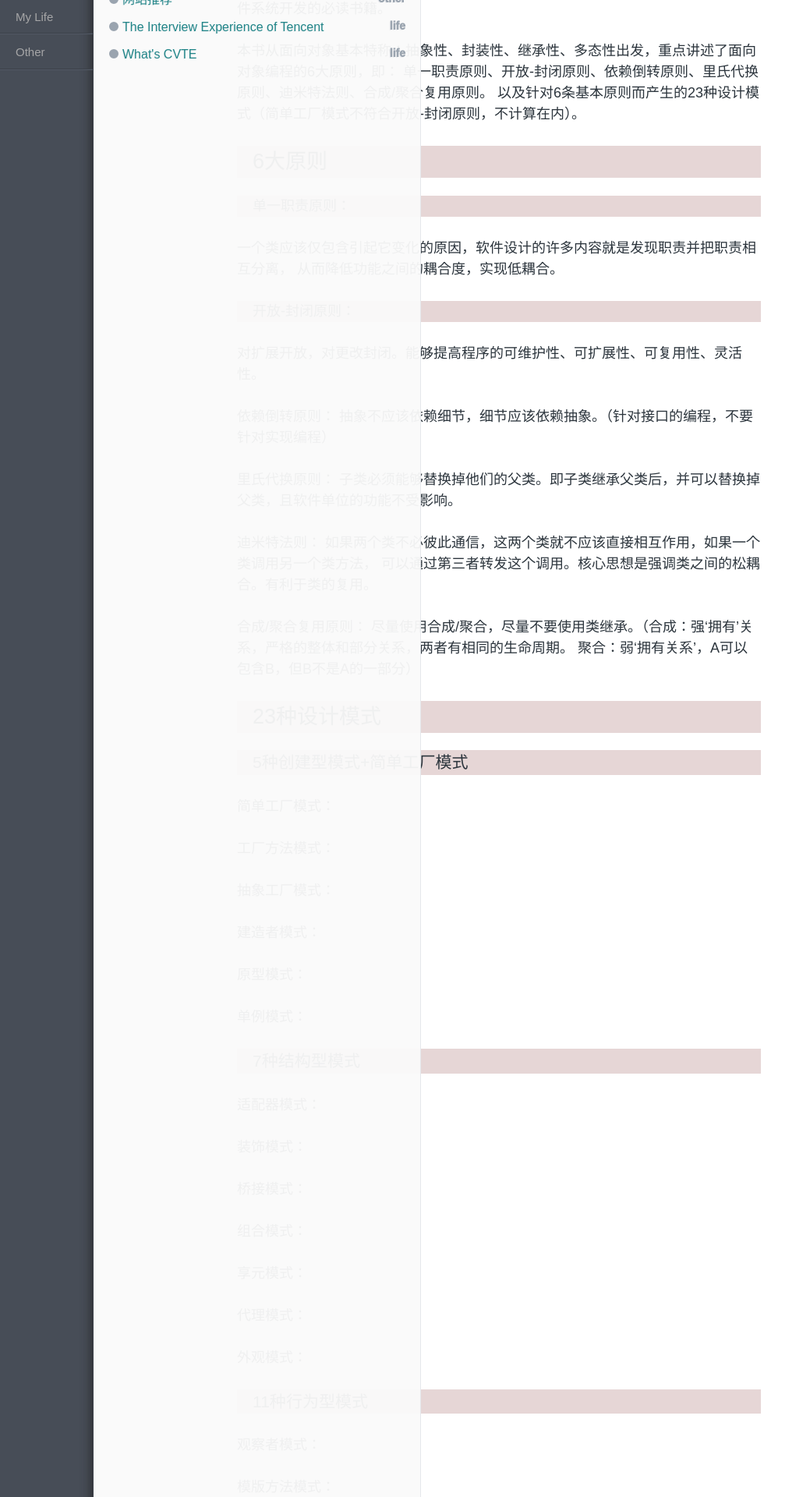
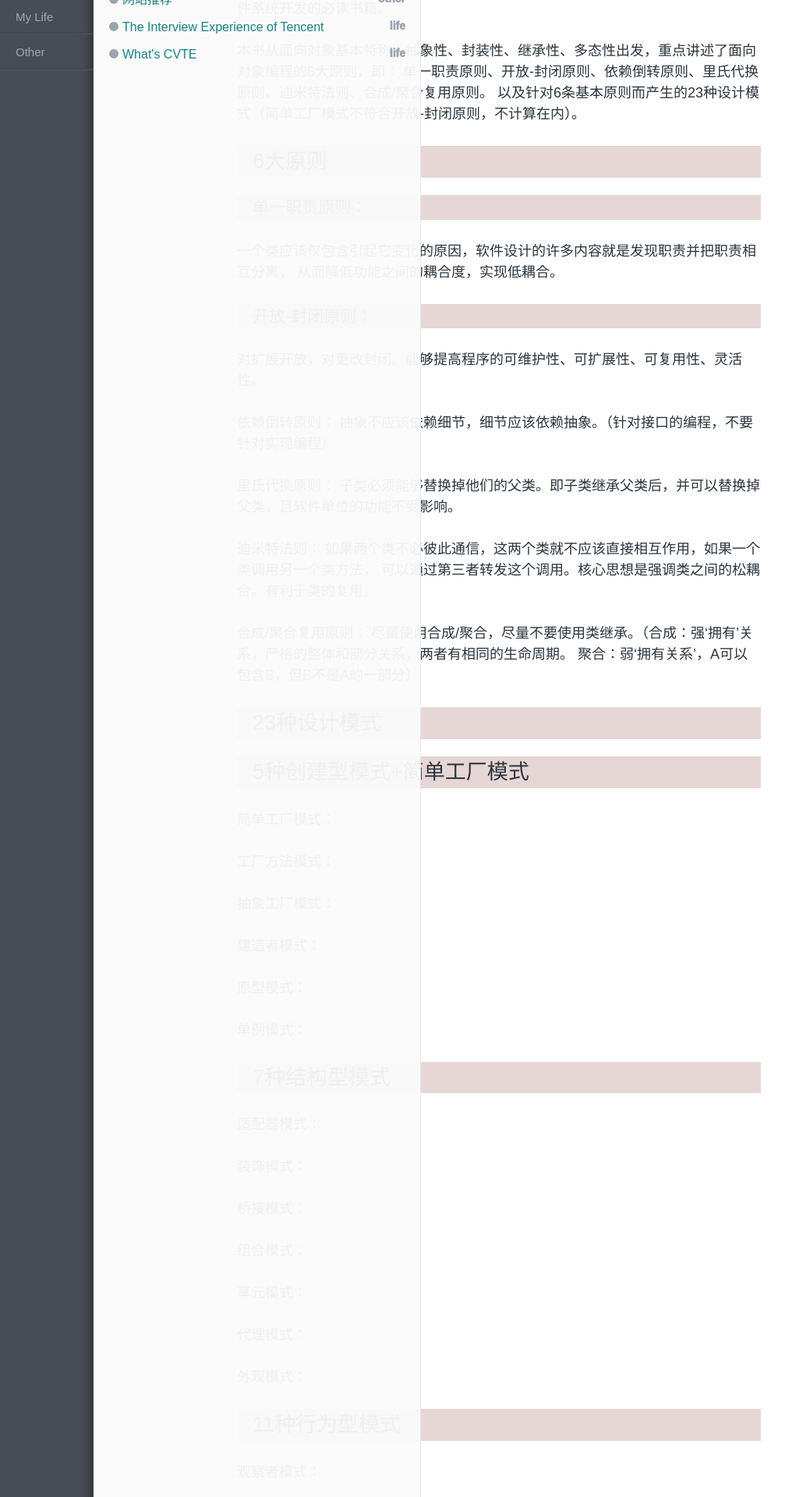
Before and after one commit to xnzaa/xnzaa.github.io, a Jekyll site: the page built from _posts/2016-01-26-《大话设计模式》读书笔记.md, in a window 1280 px wide. Shown: the part 442-2362 px from the top of the page at 78% size, without its empty margins (0-1039 px from the left). Built offline with Jekyll 4.4.1, drawn with Linux system fonts in a browser that asks for light colours; comment, search, counter and statistics services are not loaded.

Commit message:
修改大话设计模式

```diff
--- a/_posts/2016-01-26-《大话设计模式》读书笔记.md
+++ b/_posts/2016-01-26-《大话设计模式》读书笔记.md
@@ -4,12 +4,12 @@ title:  "《大话设计模式》-读书笔记"
 date:    2016-01-26 19:20
 categories: Life
 ---
-## 背景
+# 背景
 横穿2015年，感觉自己做了一堆傻事。随着研究生学习的深入，看到了身边各路大神，不老老实实学点东西，以后拿什么来装逼！
 一股压迫感油然而生。针对自己毫无面向对象编程思想的现状，大约花了4天时间，读了这本书，受益颇深，在此记录下一些东西，
 方便以后装逼。
 
-## 总述
+# 总述
 《大话设计模式》一书讲了一个“小菜”从面试受挫，一步步走向人生巅峰的故事，从对爱情、人生、理想等常见问题讨论开始，
 引出面向对象程序设计的思想，是大型软件系统开发的必读书籍。
 
@@ -17,13 +17,13 @@ categories: Life
 单一职责原则、开放-封闭原则、依赖倒转原则、里氏代换原则、迪米特法则、合成/聚合复用原则。
 以及针对6条基本原则而产生的23种设计模式（简单工厂模式不符合开放-封闭原则，不计算在内）。
 
-## 6大原则
+# 6大原则
 
-#### 单一职责原则：
+### 单一职责原则：
 一个类应该仅包含引起它变化的原因，软件设计的许多内容就是发现职责并把职责相互分离，
 从而降低功能之间的耦合度，实现低耦合。
 
-#### 开放-封闭原则：
+### 开放-封闭原则：
 对扩展开放，对更改封闭。能够提高程序的可维护性、可扩展性、可复用性、灵活性。
 
 依赖倒转原则：
@@ -40,9 +40,9 @@ categories: Life
 尽量使用合成/聚合，尽量不要使用类继承。（合成：强‘拥有’关系，严格的整体和部分关系，两者有相同的生命周期。
 聚合：弱‘拥有关系’，A可以包含B，但B不是A的一部分）
 
-## 23种设计模式
+# 23种设计模式
 
-### 5种创建型模式+简单工厂模式
+## 5种创建型模式+简单工厂模式
 简单工厂模式：
 
 工厂方法模式：
@@ -55,7 +55,7 @@ categories: Life
 
 单例模式：
 
-### 7种结构型模式
+## 7种结构型模式
 适配器模式：
 
 装饰模式：
@@ -71,7 +71,7 @@ categories: Life
 外观模式：
 
 
-### 11种行为型模式
+## 11种行为型模式
 观察者模式：
 
 模版方法模式：
@@ -94,8 +94,8 @@ categories: Life
 
 迭代器模式：
 
-## 目前疑惑
+# 目前疑惑
 
-## 结束
+# 结束
 作者让我想起了我的小学老师，通过一个个故事，说出了面向对象做事和编程的基本思想。通过教小学生的方法来讲述大学
 知识，学到的更不仅仅是大学知识。希望自己有一天也能学会，具备优秀人才必备的讲故事的能力。
```
